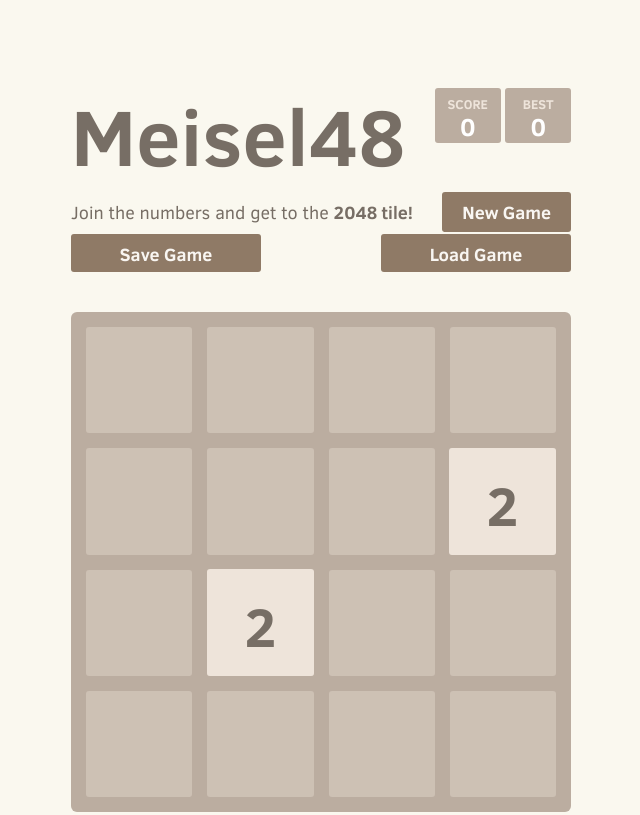
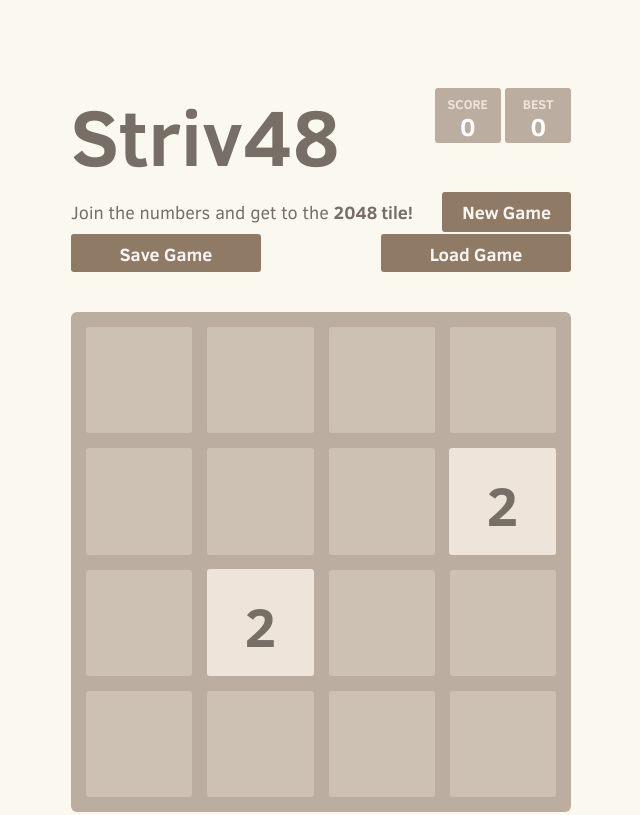
Before and after one commit to Striv/2048, a plain HTML site: page index.html in a window 1280 px wide. Shown: the top 815 px of the page, without its empty margins (319-959 px from the left). Drawn offline with Linux system fonts and the light colour scheme.

Commit message:
Name Change

```diff
--- a/index.html
+++ b/index.html
@@ -19,7 +19,7 @@
 <body>
   <div class="container">
     <div class="heading">
-      <h1 class="title">Meisel48</h1>
+      <h1 class="title">Striv48</h1>
       <div class="scores-container">
         <div class="score-container">0</div>
         <div class="best-container">0</div>
```
